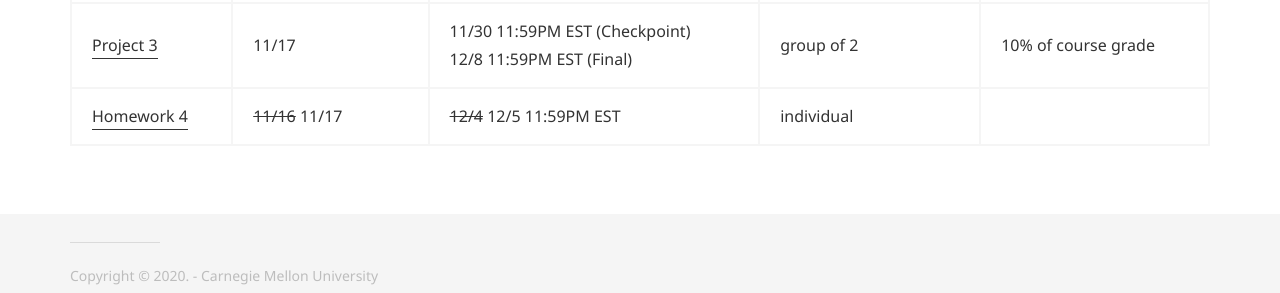
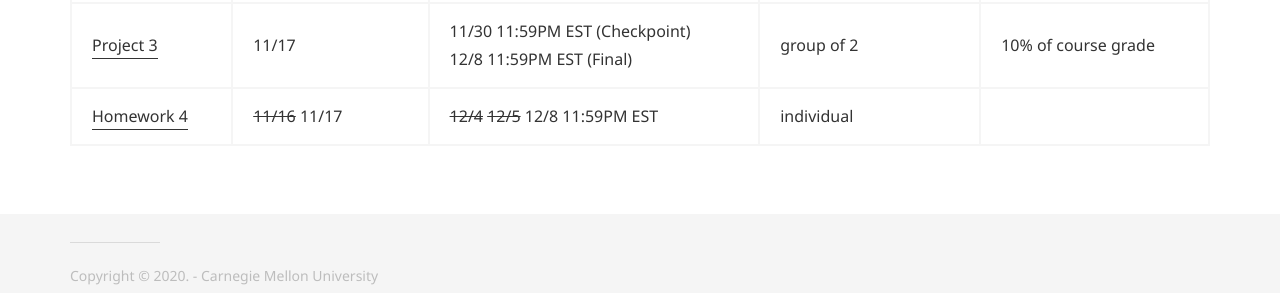
Before and after one commit to 15-440/website, a Jekyll site: the page built from assignments.md, in a window 1280 px wide. Shown: the part 1453-1746 px from the top of the page. Built offline with Jekyll 4.4.1, drawn with Linux system fonts in a browser that asks for light colours.

Commit message:
Change HW4 due date from 12/5 to 12/8
https://edstem.org/us/courses/44873/discussion/3934384

```diff
--- a/assignments.md
+++ b/assignments.md
@@ -26,4 +26,4 @@ Homework solutions are available on Canvas, under "Files".
 | [Project 2](https://edstem.org/us/courses/44873/discussion/3734777)                             | 10/26          | 11/6 11:59PM EST (Checkpoint) <br> 11/16 11:59PM EST (Final) | individual  | 11% of course grade |
 | [Homework 3]({{ site.course.links.gradescope.url }})                            |    ~~11/1~~ 11/2     | ~~11/14~~ 11/16 11:59PM EST | individual      |            |
 | [Project 3](https://github.com/15-440/p3)                             | 11/17          | 11/30 11:59PM EST (Checkpoint) <br> 12/8 11:59PM EST (Final) | group of 2  | 10% of course grade |
-| [Homework 4]({{ site.course.links.gradescope.url }})                            |          ~~11/16~~  11/17        | ~~12/4~~ 12/5 11:59PM EST | individual      |            |
+| [Homework 4]({{ site.course.links.gradescope.url }})                            |          ~~11/16~~  11/17        | ~~12/4~~ ~~12/5~~ 12/8 11:59PM EST | individual      |            |
```
